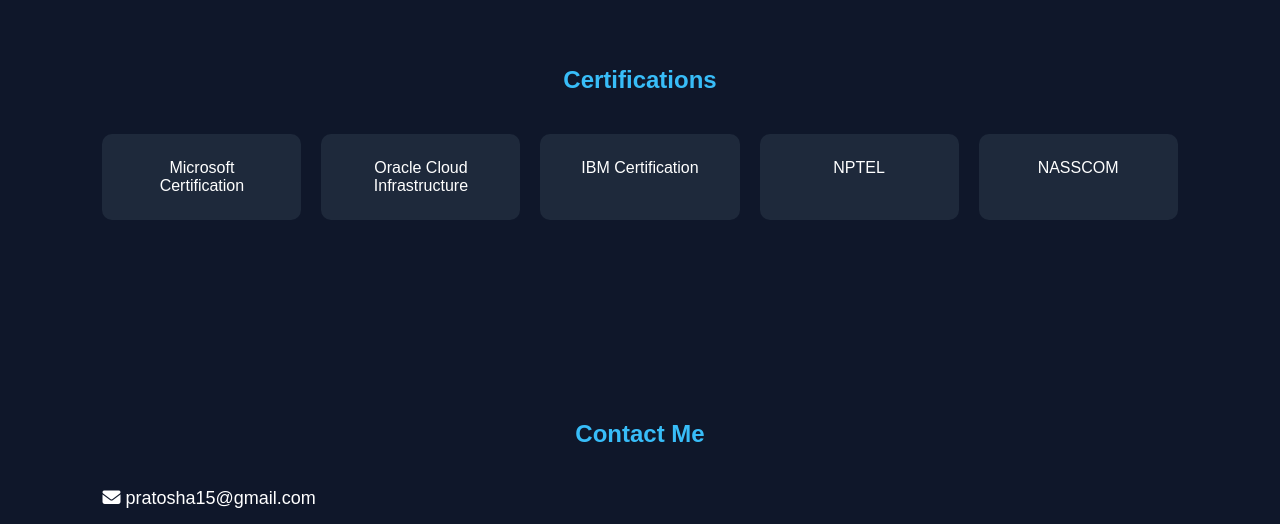
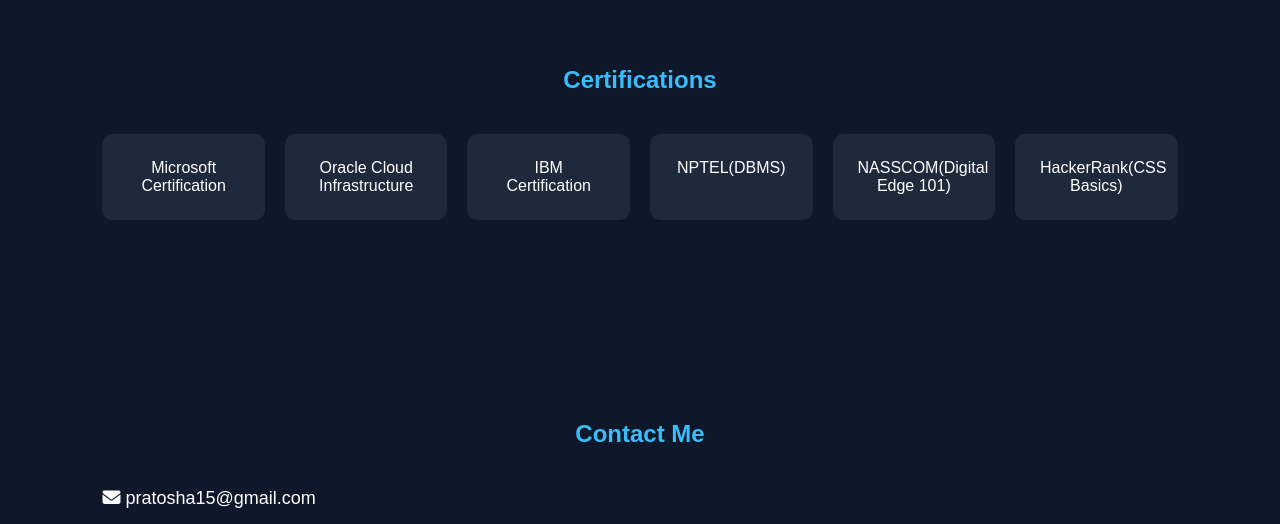
Before and after one commit to Pratosha-15/portfolio-website-, a plain HTML site: page index.html in a window 1280 px wide. Shown: the part 2860-3384 px from the top of the page. Drawn offline with Linux system fonts and the light colour scheme.

Commit message:
Update index.html

```diff
--- a/index.html
+++ b/index.html
@@ -197,9 +197,11 @@
 
 <div class="card">IBM Certification</div>
 
-<div class="card">NPTEL</div>
+<div class="card">NPTEL(DBMS)</div>
 
-<div class="card">NASSCOM</div>
+<div class="card">NASSCOM(Digital Edge 101)</div>
+
+<div class="card">HackerRank(CSS Basics)</div>
 
 </div>
 
```
